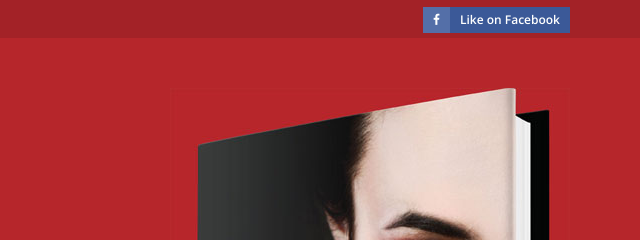
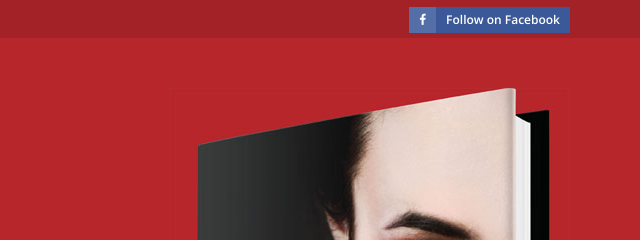
Before and after one commit to jamiegiacomelli/jamiegiacomelli.github.io, a plain HTML site: page index.html in a window 1280 px wide. Shown: the top 240 px of the page, 640-1280 px from the left. Drawn offline with nearby package versions, Linux system fonts and the light colour scheme.

Commit message:
Changed Facebook button wording

```diff
--- a/index.html
+++ b/index.html
@@ -20,7 +20,7 @@
 
     <div class="social-bar">
       <div class="container">
-        <a class="social-btn facebook" data-site="facebook" href="https://www.facebook.com/jamiegiacomelliauthor" target="_blank"><i class="fa fa-facebook"></i><span>Like on Facebook</span></a>
+        <a class="social-btn facebook" data-site="facebook" href="https://www.facebook.com/jamiegiacomelliauthor" target="_blank"><i class="fa fa-facebook"></i><span>Follow on Facebook</span></a>
       </div>
     </div>
 
```
